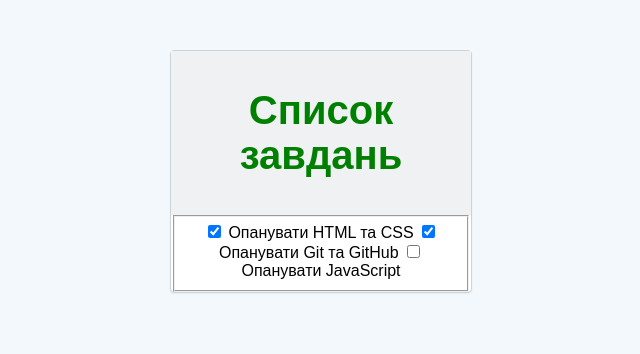
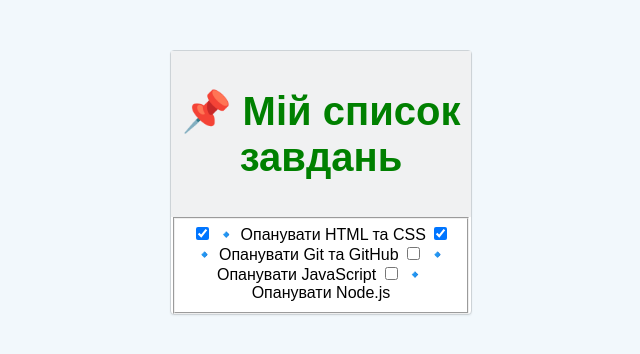
Before and after one commit to Vladislav-prokopchuk/task-list, a plain HTML site: page index.html in a window 1280 px wide. Shown: the whole page, without its empty margins (319-959 px from the left). Drawn offline with Linux system fonts and the light colour scheme.

Commit message:
Update index.html

```diff
--- a/index.html
+++ b/index.html
@@ -1,36 +1,41 @@
 <!DOCTYPE html>
 <html lang="ua">
-
 <head>
   <meta charset="utf-8">
   <meta http-equiv="X-UA-Compatible" content="IE=edge,chrome=1">
+  <meta name="viewport" content="width=device-width, initial-scale=1.0">
   <title>Список завдань</title>
   <link rel="stylesheet" href="style.css">
 </head>
-
 <body>
+  <div class="container">
     <div class="tasks">
-        <div class="tasks-header">
-            <h1 class="tasks-title">Список завдань</h1>
-        </div>
+      <header class="tasks-header">
+        <h1 class="tasks-title">📌 Мій список завдань</h1>
+      </header>
       <fieldset class="tasks-list">
         <label class="tasks-list-item">
           <input type="checkbox" name="task_1" class="tasks-list-cb" checked>
           <span class="tasks-list-mark"></span>
-                <span class="tasks-list-desc">Опанувати HTML та CSS</span>
+          <span class="tasks-list-desc">🔹 Опанувати HTML та CSS</span>
         </label>
         <label class="tasks-list-item">
           <input type="checkbox" name="task_2" class="tasks-list-cb" checked>
           <span class="tasks-list-mark"></span>
-                <span class="tasks-list-desc">Опанувати Git та GitHub</span>
+          <span class="tasks-list-desc">🔹 Опанувати Git та GitHub</span>
         </label>
         <label class="tasks-list-item">
           <input type="checkbox" name="task_3" class="tasks-list-cb">
           <span class="tasks-list-mark"></span>
-                <span class="tasks-list-desc">Опанувати JavaScript</span>
+          <span class="tasks-list-desc">🔹 Опанувати JavaScript</span>
+        </label>
+        <label class="tasks-list-item">
+          <input type="checkbox" name="task_4" class="tasks-list-cb">
+          <span class="tasks-list-mark"></span>
+          <span class="tasks-list-desc">🔹 Опанувати Node.js</span>
         </label>
       </fieldset>
     </div>
+  </div>
 </body>
-
 </html>
```
Lines whose indentation alone changed are shown as unchanged.
